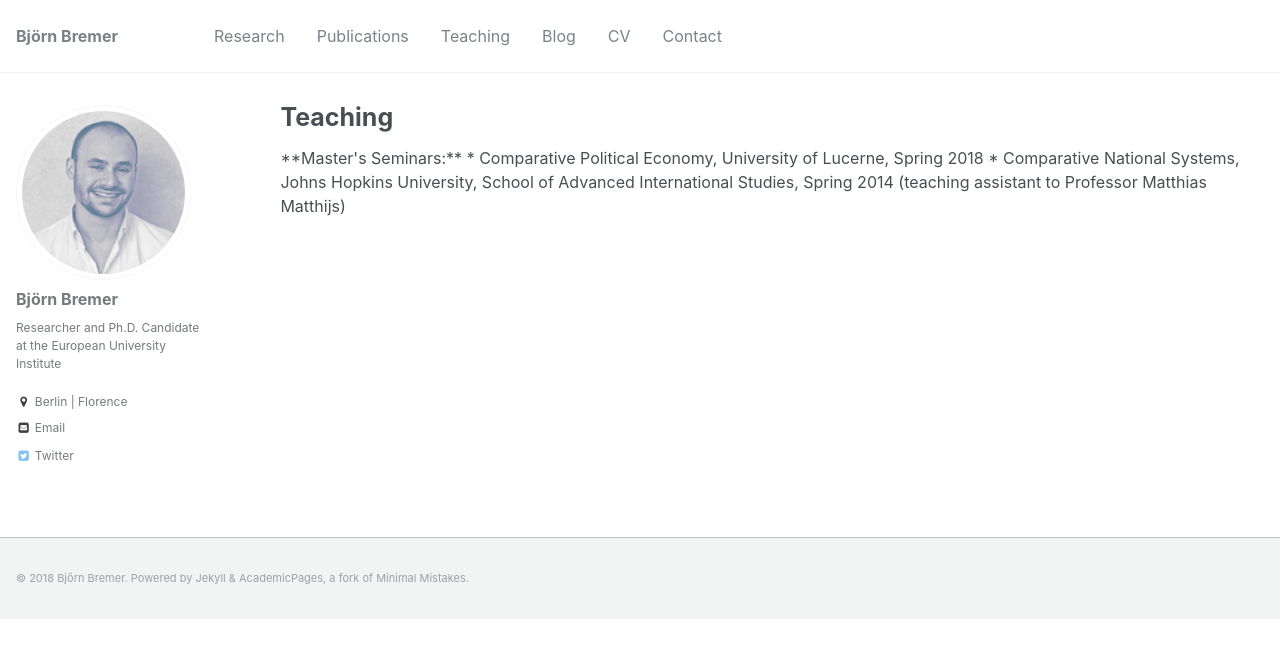
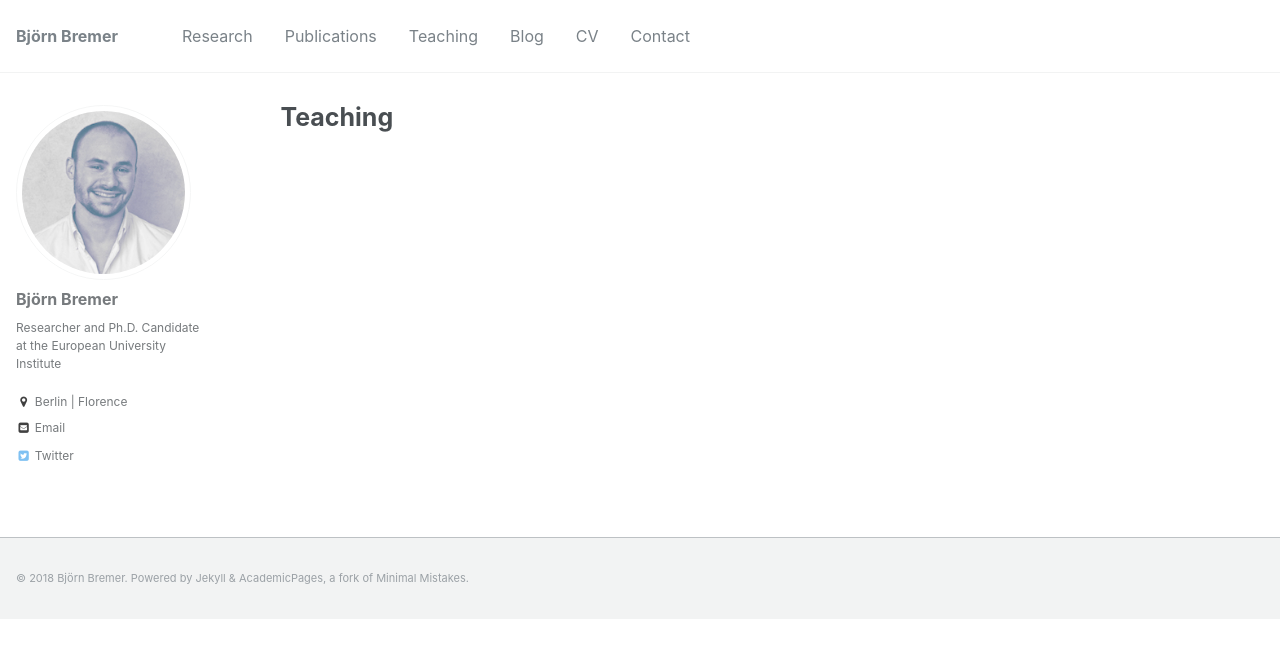
Before and after one commit to bjoernbremer/bjoernbremer.github.io, a Jekyll site: the page built from _pages/teaching.html, in a window 1280 px wide. Shown: the top 658 px of the page. Built offline with Jekyll 4.4.1, drawn with Linux system fonts in a browser that asks for light colours.

Commit message:
update website

```diff
--- a/_data/navigation.yml
+++ b/_data/navigation.yml
@@ -1,8 +1,5 @@
 # main links links
 main:
-
-  - about: "About"
-    url: /about/
 
   - title: "Research"
     url: /research/
@@ -14,7 +11,7 @@
     url: /teaching/
 
   - title: "Blog"
-    url: /blog/
+    url: /year-archive/
 
   - title: "CV"
     url: /files/Bremer_CV_08_2018.pdf
--- a/_pages/teaching.html
+++ b/_pages/teaching.html
@@ -7,9 +7,6 @@
 
 {% include base_path %}
 
-
-<p>
-**Master's Seminars:**
-
-* Comparative Political Economy, University of Lucerne, Spring 2018
-* Comparative National Systems, Johns Hopkins University, School of Advanced International Studies, Spring 2014 (teaching assistant to Professor Matthias Matthijs)</p>
+{% for post in site.teaching reversed %}
+  {% include archive-single.html %}
+{% endfor %}
```
